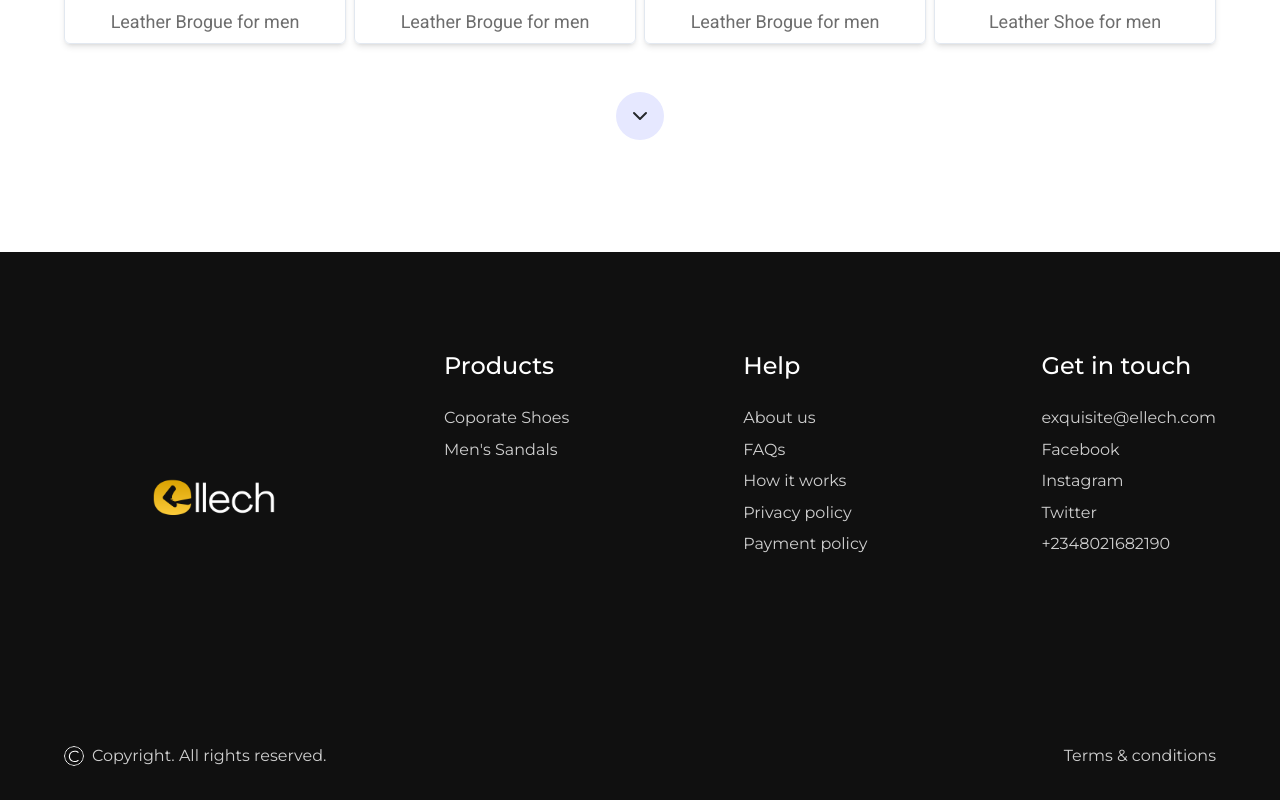
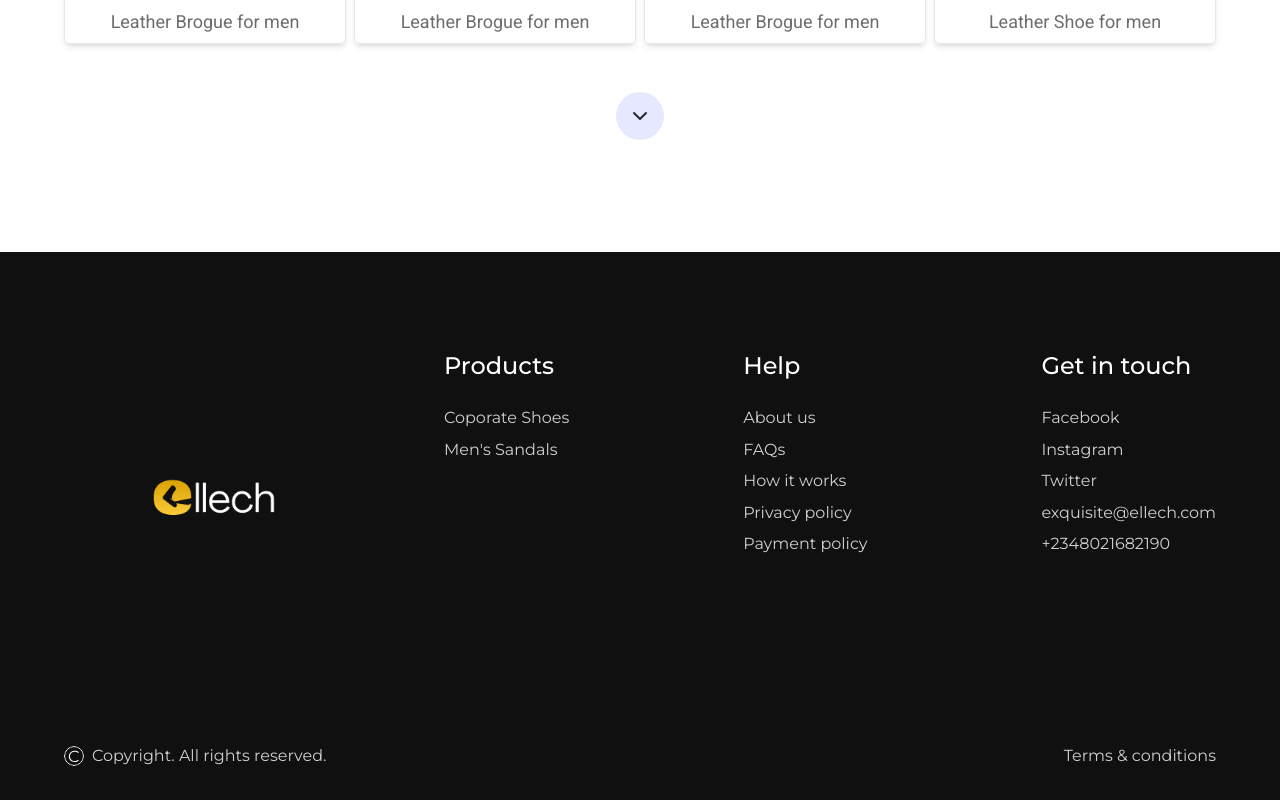
Before and after one commit to jephthahdominic/shoe-maker-template, a React (Vite) app: page / in a window 1280 px wide. Shown: the part 2896-3696 px from the top of the page. Built offline with nearby package versions, Linux system fonts and the light colour scheme; a web font is replaced by a local one.

Commit message:
Update index.js

```diff
--- a/src/constants/index.js
+++ b/src/constants/index.js
@@ -190,10 +190,10 @@ export const footerLinks = [
     {
         title: "Get in touch",
         links: [
-            { name: "exquisite@ellech.com", link: "mailto:customer@nike.com" },
             { name: "Facebook", link: "" },
             { name: "Instagram", link: "" },
             { name: "Twitter", link: "" },
+            { name: "exquisite@ellech.com", link: "mailto:customer@nike.com" },
             { name: "+2348021682190", link: "tel:+2349129259960" },
         ],
     },
```
